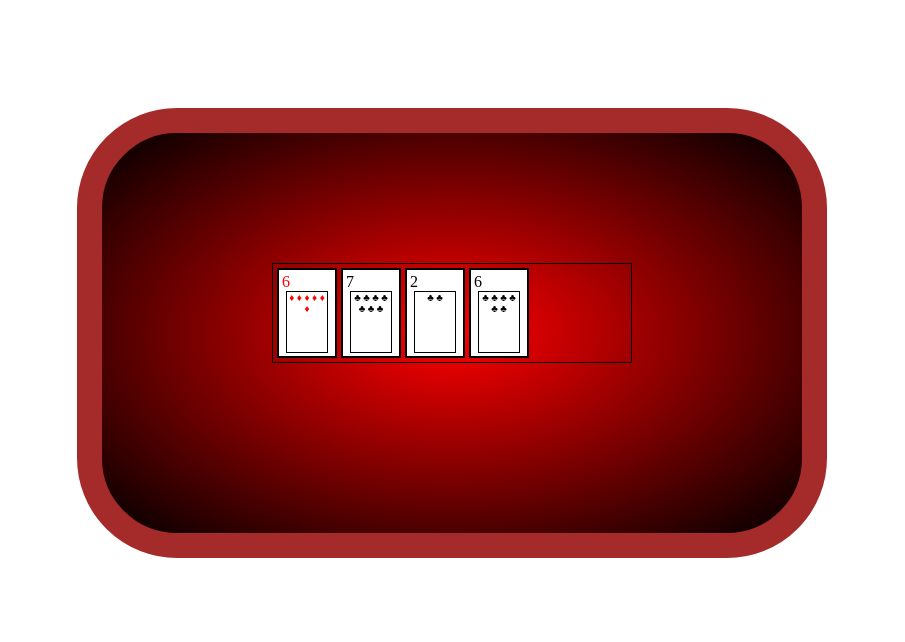
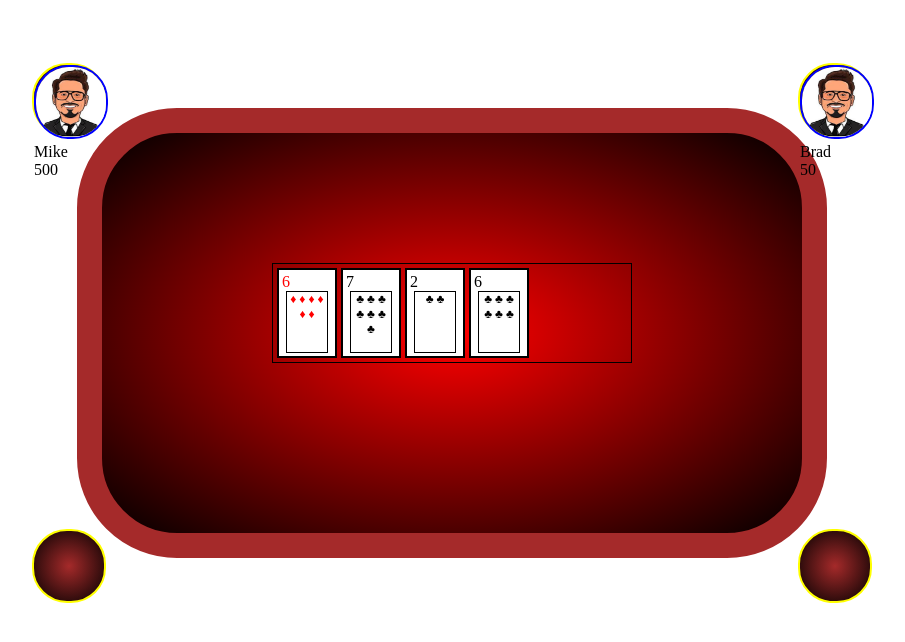
Before and after one commit to Tesfit12/poker-Flask, a Flask app: page /poker in a window 1280 px wide. Shown: the top 642 px of the page, without its empty margins (188-1093 px from the left). Run offline with Flask 2, Linux system fonts and the light colour scheme.

Commit message:
add players

```diff
--- a/application_poker/routes.py
+++ b/application_poker/routes.py
@@ -2,15 +2,20 @@ import flask
 from application_poker import app
 import application_poker.poker_back_end
 
-@app.route('/')
-def index():
-    return flask.render_template('test.html')
 
 
+
+
+
+players=[{'name':'Mike', 'chips':500},{'name':'Brad','chips':50}]
 @app.route('/poker')
 def launch_poker_game():
     cards=application_poker.poker_back_end.generate_cards(4)
+    return flask.render_template('poker.html',cards=cards,players=players)
 
 
 
-    return flask.render_template('poker.html',cards=cards)
+
+@app.route('/test')
+def test():
+    return flask.render_template('test.html')
--- a/application_poker/static/css/mystyle.css
+++ b/application_poker/static/css/mystyle.css
@@ -19,6 +19,7 @@ body
   border-style: solid;
   border-width: 25px;
   border-color: brown;
+  position:relative;
 }
 
 .card_poker_red,.card_poker_black
@@ -50,7 +51,7 @@ body
 
   word-wrap: break-word;
   text-align: center;
-  font-size:10px;
+  font-size:12px;
 }
 
 .card_symbol img{
@@ -70,3 +71,49 @@ body
   border-width: 1px;
   border-color: black;
 }
+
+#player_1, #player_2, #player_3, #player_4
+{
+    width:70px;
+    height:70px;
+    position:absolute;
+    background-image: radial-gradient(brown,black);
+    border-radius:35px;
+    border-width: 2px;
+    border-color: yellow;
+    border-style: solid;
+}
+
+#player_1
+{
+    top:-70px;
+    left:-70px;
+}
+
+#player_2
+{
+    top:-70px;
+    right:-70px;
+}
+
+#player_3
+{
+    bottom:-70px;
+    left:-70px;
+}
+
+#player_4
+{
+    bottom:-70px;
+    right:-70px;
+}
+
+#player_1 img, #player_2 img, #player_3 img, #player_4 img
+{
+    width:70px;
+    height:70px;
+    border-radius:35px;
+    border-width: 2px;
+    border-color: blue;
+    border-style: solid;
+}
--- a/application_poker/templates/poker.html
+++ b/application_poker/templates/poker.html
@@ -1,6 +1,19 @@
 {% extends "base.html" %}
 {% block content %}
         <div id="poker_table">
+            {% for n in range(4) %}
+                {% if players|length>n %}
+                    <div id="player_{{ n+1 }}">
+                        <img src="{{ url_for('static', filename='images/avatar.jpeg') }}">
+                        {{ players[n].name }}<br>
+                        {{ players[n].chips }}
+                    </div>
+
+
+                {% else %}
+                    <div id="player_{{ n+1 }}"></div>
+                {% endif %}
+            {% endfor %}
             <div id="card_area">
                     {% for card in cards %}
                         {% if card.1=="♦" or card.1=="♥"%}
```
Also changed, not shown: application_poker/model.py (deleted, +0 -76 lines), application_poker/templates/test.html (+13 -1 lines), application_poker/static/images/avatar.jpeg (added), application_poker/static/images/back_card.jpg (added), 1 other file. Lines whose indentation alone changed are shown as unchanged.
